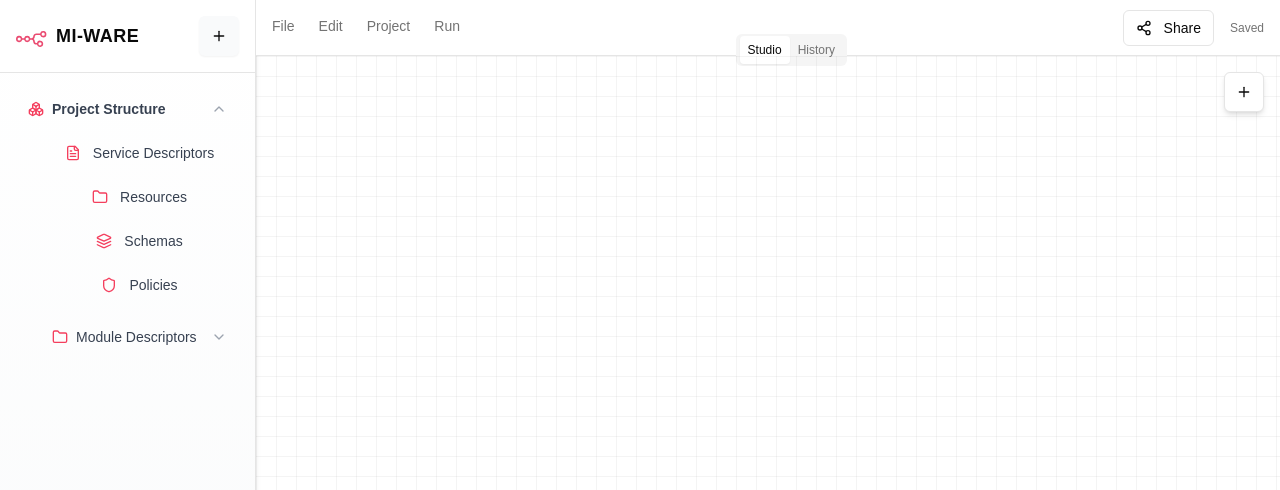
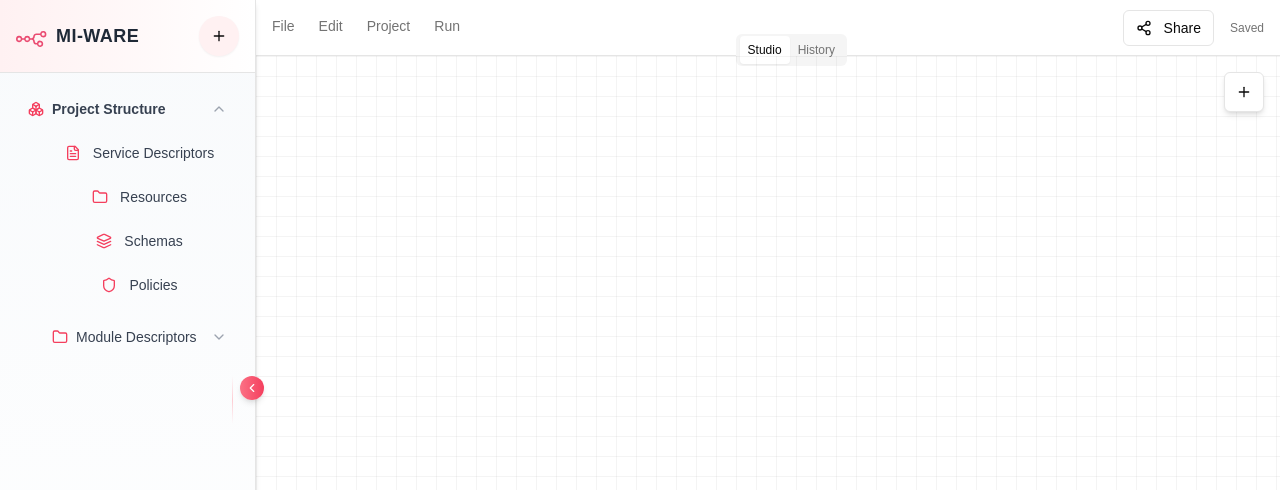
Before and after one commit to iscsteam/MIware_ui-ux, a Next.js app: page / in a window 1280 px wide. Shown: the top 490 px of the page. Built offline with nearby package versions, Linux system fonts and the light colour scheme.

Commit message:
sidebar-ui-modifications

```diff
--- a/components/workflow/node-palette.tsx
+++ b/components/workflow/node-palette.tsx
@@ -1,154 +1,47 @@
-// // // // node-palette.tsx(sidebar.tsx)
-// import { useState } from "react";
-// import {HelpCircle,Home,Plus,ChevronDown,} from "lucide-react";
-// import { Button } from "@/components/ui/button";
-// import {Collapsible,CollapsibleContent,CollapsibleTrigger,} from "@/components/ui/collapsible";
-// import {Tooltip,TooltipProvider,TooltipTrigger,} from "@/components/ui/tooltip";
-
-// export function NodePalette() {
-//   const [isHelpOpen, setIsHelpOpen] = useState(false);
-
-//   return (
-//     <div className="w-64 border-r bg-gradient-to-b from-background to-gray-50 flex flex-col h-full shadow-md">
-//       {/* MI-WARE logo and plus button in sidebar header */}
-//       <div className="flex items-center justify-between p-4 border-b bg-white">
-//         <TooltipProvider>
-//           <Tooltip>
-//             <TooltipTrigger asChild>
-//               <div className="flex items-center gap-2">
-//                 <svg
-//                   xmlns="http://www.w3.org/2000/svg"
-//                   width="32"
-//                   height="30"
-//                   className="_logo_1x25c_123"
-//                 >
-//                   <path
-//                     fill="#EA4B71"
-//                     fillRule="evenodd"
-//                     d="M27.2 16.4a3.2 3.2 0 0 1-3.1-2.4h-3.667a1.6 1.6 0 0 0-1.578 1.337l-.132.79A3.2 3.2 0 0 1 17.683 18a3.2 3.2 0 0 1 1.04 1.874l.132.789A1.6 1.6 0 0 0 20.433 22h.468a3.201 3.201 0 0 1 6.299.8 3.2 3.2 0 0 1-6.3.8h-.467a3.2 3.2 0 0 1-3.156-2.674l-.132-.789a1.6 1.6 0 0 0-1.578-1.337h-1.268a3.201 3.201 0 0 1-6.198 0H6.299A3.201 3.201 0 0 1 0 18a3.2 3.2 0 0 1 6.3-.8h1.8a3.201 3.201 0 0 1 6.2 0h1.267a1.6 1.6 0 0 0 1.578-1.337l.132-.79a3.2 3.2 0 0 1 3.156-2.673h3.668a3.201 3.201 0 0 1 6.299.8 3.2 3.2 0 0 1-3.2 3.2m0-1.6a1.6 1.6 0 1 0 0-3.2 1.6 1.6 0 0 0 0 3.2m-24 4.8a1.6 1.6 0 1 0 0-3.2 1.6 1.6 0 0 0 0 3.2m9.6-1.6a1.6 1.6 0 1 1-3.2 0 1.6 1.6 0 0 1 3.2 0m12.8 4.8a1.6 1.6 0 1 1-3.2 0 1.6 1.6 0 0 1 3.2 0"
-//                     clipRule="evenodd"
-//                   />
-//                 </svg>
-//                 <span className="font-bold text-lg text-black-600 tracking-wide">
-//                   MI-WARE
-//                 </span>
-//               </div>
-//             </TooltipTrigger>
-//           </Tooltip>
-//         </TooltipProvider>
-
-//         <TooltipProvider>
-//           <Tooltip>
-//             <TooltipTrigger asChild>
-//               <Button
-//                 size="icon"
-//                 variant="ghost"
-//                 className=" bg-gray-50 hover:bg-rose-50 hover:text-rose-600 transition-all duration-200 shadow-sm"
-//               >
-//                 <Plus className="h-5 w-5" />
-//               </Button>
-//             </TooltipTrigger>
-//           </Tooltip>
-//         </TooltipProvider>
-//       </div>
-
-//       <div className="flex-grow overflow-y-auto">
-//         {/* Navigation Section */}
-//         <div className="pt-4 pb-2 px-3">
-//           <Button
-//             variant="ghost"
-//             className="w-full flex items-center gap-3 px-4 py-3 text-gray-700 hover:bg-white hover:shadow-sm rounded-lg transition-all duration-200 mb-1"
-//           >
-//             <Home className="h-5 w-5 text-rose-500" />
-//             <span className="font-medium">Overview</span>
-//           </Button>
-//         </div>
-//       </div>
-
-//       {/* Help button at the bottom of sidebar */}
-//       <div className="border-t bg-white mt-auto">
-//         <Collapsible open={isHelpOpen} onOpenChange={setIsHelpOpen}>
-//           <CollapsibleTrigger asChild>
-//             <Button
-//               variant="ghost"
-//               className="w-full flex items-center justify-between px-5 py-4 text-gray-700 hover:bg-gray-50 transition-colors duration-200"
-//             >
-//               <div className="flex items-center gap-3">
-//                 <HelpCircle className="h-5 w-5 text-amber-500" />
-//                 <span className="font-medium">Help & Support</span>
-//               </div>
-//               <ChevronDown
-//                 className={`h-4 w-4 text-gray-400 transition-transform duration-200 ${
-//                   isHelpOpen ? "rotate-180" : ""
-//                 }`}
-//               />
-//             </Button>
-//           </CollapsibleTrigger>
-//           <CollapsibleContent className="animate-slide-down">
-//             <div className="px-3 py-2 bg-gray-50 text-sm text-gray-600 space-y-1">
-//               <Button
-//                 variant="ghost"
-//                 className="w-full justify-start text-left pl-10 py-2 hover:bg-white hover:shadow-sm rounded-lg transition-all duration-200"
-//               >
-//                 Documentation
-//               </Button>
-//               <Button
-//                 variant="ghost"
-//                 className="w-full justify-start text-left pl-10 py-2 hover:bg-white hover:shadow-sm rounded-lg transition-all duration-200 text-rose-500 font-medium"
-//               >
-//                 Contact Support
-//               </Button>
-//             </div>
-//           </CollapsibleContent>
-//         </Collapsible>
-//       </div>
-//     </div>
-//   );
-// }
-import { useState } from "react";
-import {
-  HelpCircle,
-  Plus,
-  ChevronDown,
-  FileText,
-  Folder,
-  Layers,
-  Shield,
-  Settings,
-  Plug,
-  Puzzle,
-  Variable,
-  Boxes,
-} from "lucide-react";
+// // // // // // node-palette.tsx(sidebar.tsx)
+import { useState, useEffect } from "react";
+import {HelpCircle, Plus, ChevronDown, FileText, Folder, Layers,Shield, Settings, Plug, Puzzle, Variable, Boxes} from "lucide-react";
 import { Button } from "@/components/ui/button";
-import {
-  Collapsible,
-  CollapsibleContent,
-  CollapsibleTrigger,
-} from "@/components/ui/collapsible";
-import {
-  Tooltip,
-  TooltipProvider,
-  TooltipTrigger,
-} from "@/components/ui/tooltip";
+import {Collapsible,CollapsibleContent,CollapsibleTrigger,} from "@/components/ui/collapsible";
+import {Tooltip,TooltipProvider,TooltipTrigger,TooltipContent,} from "@/components/ui/tooltip";
+import { cn } from "@/lib/utils";
 
 export function NodePalette() {
   const [isHelpOpen, setIsHelpOpen] = useState(false);
   const [isSampleOpen, setIsSampleOpen] = useState(true);
   const [isModuleOpen, setIsModuleOpen] = useState(false);
+  const [isCollapsed, setIsCollapsed] = useState(false);
+
+  // Auto-close all sections when sidebar collapses
+  useEffect(() => {
+    if (isCollapsed) {
+      setIsHelpOpen(false);
+      setIsModuleOpen(false);
+    }
+  }, [isCollapsed]);
+
+  const handleCollapse = () => {
+    setIsCollapsed(!isCollapsed);
+  };
 
   return (
-    <div className="w-64 border-r bg-gradient-to-b from-background to-gray-50 flex flex-col h-full shadow-md">
+    <div className="relative h-full">
+      <div
+        className={cn(
+          "border-r bg-gradient-to-b from-slate-50 to-white flex flex-col h-full shadow-md transition-all duration-300 overflow-hidden",
+          isCollapsed ? "w-16" : "w-64"
+        )}
+      >
         {/* Header */}
-      <div className="flex items-center justify-between p-4 border-b bg-white">
+        <div className="flex items-center justify-between p-4 border-b bg-gradient-to-r from-rose-50 to-white">
           <TooltipProvider>
             <Tooltip>
               <TooltipTrigger asChild>
-              <div className="flex items-center gap-2">
+                <div className={cn("flex items-center gap-2", isCollapsed && "justify-center")}>
                   <svg
                     xmlns="http://www.w3.org/2000/svg"
-                  width="32"
-                  height="30"
+                    width={isCollapsed ? "24" : "32"}
+                    height={isCollapsed ? "22" : "30"}
                     className="_logo_1x25c_123"
                   >
                     <path
@@ -158,49 +51,75 @@ export function NodePalette() {
                       clipRule="evenodd"
                     />
                   </svg>
-                <span className="font-bold text-lg text-black-600 tracking-wide">
+                  {!isCollapsed && (
+                    <span className="font-bold text-lg text-gray-800 tracking-wide">
                       MI-WARE
                     </span>
+                  )}
                 </div>
               </TooltipTrigger>
+              <TooltipContent side="right" sideOffset={5}>
+                {isCollapsed ? "MI-WARE" : ""}
+              </TooltipContent>
             </Tooltip>
           </TooltipProvider>
 
+          {!isCollapsed ? (
             <TooltipProvider>
               <Tooltip>
                 <TooltipTrigger asChild>
                   <Button
                     size="icon"
                     variant="ghost"
-                className=" bg-gray-50 hover:bg-rose-50 hover:text-rose-600 transition-all duration-200 shadow-sm"
+                    className="bg-rose-50 hover:bg-rose-100 hover:text-rose-600 transition-all duration-200 shadow-sm rounded-full"
                   >
                     <Plus className="h-5 w-5" />
                   </Button>
                 </TooltipTrigger>
+                <TooltipContent side="right" sideOffset={5}>
+                  Add New Item
+                </TooltipContent>
               </Tooltip>
             </TooltipProvider>
+          ) : null}
         </div>
 
-      {/* Sidebar Body */}
-      <div className="flex-grow overflow-y-auto">
+        {/* Sidebar Body - Custom scrollbar styles */}
+        <div className="flex-grow overflow-auto scrollbar-thin scrollbar-thumb-rose-200 scrollbar-track-transparent hover:scrollbar-thumb-rose-300">
           <div className="pt-4 pb-2 px-3 space-y-1">
+            {/* Project Structure Button */}
+            <TooltipProvider>
+              <Tooltip>
+                <TooltipTrigger asChild>
                   <Button
                     variant="ghost"
-            onClick={() => setIsSampleOpen(!isSampleOpen)}
-            className="w-full flex items-center justify-between px-4 py-2 text-gray-700 hover:bg-white hover:shadow-sm rounded-lg transition-all duration-200 font-semibold"
+                    onClick={() => !isCollapsed && setIsSampleOpen(!isSampleOpen)}
+                    className={cn(
+                      "w-full flex items-center justify-between px-4 py-2 text-gray-700 hover:bg-rose-50 hover:text-rose-600 hover:shadow-sm rounded-lg transition-all duration-200 font-semibold",
+                      isCollapsed && "justify-center px-2"
+                    )}
                   >
                     <span className="flex items-center gap-2">
                       <Boxes className="h-4 w-4 text-rose-500" />
-            Project Structure
+                      {!isCollapsed && "Project Structure"}
                     </span>
+                    {!isCollapsed && (
                       <ChevronDown
                         className={`h-4 w-4 text-gray-400 transition-transform duration-200 ${
                           isSampleOpen ? "rotate-180" : ""
                         }`}
                       />
+                    )}
                   </Button>
+                </TooltipTrigger>
+                <TooltipContent side="right" sideOffset={5}>
+                  {isCollapsed ? "Project Structure" : ""}
+                </TooltipContent>
+              </Tooltip>
+            </TooltipProvider>
 
-          {isSampleOpen && (
+            {/* Project Structure Items */}
+            {!isCollapsed && isSampleOpen && (
               <div className="pl-6 space-y-1">
                 {[
                   { label: "Service Descriptors", icon: FileText },
@@ -211,7 +130,7 @@ export function NodePalette() {
                   <Button
                     key={idx}
                     variant="ghost"
-                  className="w-full flex items-center gap-3 px-4 py-1 text-gray-700 hover:bg-white hover:shadow-sm rounded-lg"
+                    className="w-full flex items-center gap-3 px-4 py-1 text-gray-700 hover:bg-rose-50 hover:text-rose-600 hover:shadow-sm rounded-lg"
                   >
                     <item.icon className="h-4 w-4 text-rose-500" />
                     {item.label}
@@ -223,7 +142,7 @@ export function NodePalette() {
                   <Button
                     variant="ghost"
                     onClick={() => setIsModuleOpen(!isModuleOpen)}
-                  className="w-full flex items-center justify-between px-4 py-2 text-gray-700 hover:bg-white hover:shadow-sm rounded-lg font-medium"
+                    className="w-full flex items-center justify-between px-4 py-2 text-gray-700 hover:bg-rose-50 hover:text-rose-600 hover:shadow-sm rounded-lg font-medium"
                   >
                     <span className="flex items-center gap-2">
                       <Folder className="h-4 w-4 text-rose-500" />
@@ -247,7 +166,7 @@ export function NodePalette() {
                         <Button
                           key={idx}
                           variant="ghost"
-                        className="w-full flex items-center gap-3 px-4 py-1 text-gray-700 hover:bg-white hover:shadow-sm rounded-lg"
+                          className="w-full flex items-center gap-3 px-4 py-1 text-gray-700 hover:bg-rose-50 hover:text-rose-600 hover:shadow-sm rounded-lg"
                         >
                           <item.icon className="h-4 w-4 text-rose-500" />
                           {item.label}
@@ -263,11 +182,28 @@ export function NodePalette() {
 
         {/* Help Section */}
         <div className="border-t bg-white mt-auto">
+          {isCollapsed ? (
+            <TooltipProvider>
+              <Tooltip>
+                <TooltipTrigger asChild>
+                  <Button
+                    variant="ghost"
+                    className="w-full flex items-center justify-center px-2 py-4 text-gray-700 hover:bg-amber-50 hover:text-amber-500 transition-colors duration-200"
+                  >
+                    <HelpCircle className="h-5 w-5 text-amber-500" />
+                  </Button>
+                </TooltipTrigger>
+                <TooltipContent side="right" sideOffset={5}>
+                  Help & Support
+                </TooltipContent>
+              </Tooltip>
+            </TooltipProvider>
+          ) : (
             <Collapsible open={isHelpOpen} onOpenChange={setIsHelpOpen}>
               <CollapsibleTrigger asChild>
                 <Button
                   variant="ghost"
-              className="w-full flex items-center justify-between px-5 py-4 text-gray-700 hover:bg-gray-50 transition-colors duration-200"
+                  className="w-full flex items-center justify-between px-5 py-4 text-gray-700 hover:bg-amber-50 hover:text-amber-600 transition-colors duration-200"
                 >
                   <div className="flex items-center gap-3">
                     <HelpCircle className="h-5 w-5 text-amber-500" />
@@ -281,7 +217,7 @@ export function NodePalette() {
                 </Button>
               </CollapsibleTrigger>
               <CollapsibleContent className="animate-slide-down">
-            <div className="px-3 py-2 bg-gray-50 text-sm text-gray-600 space-y-1">
+                <div className="px-3 py-2 bg-amber-50 bg-opacity-30 text-sm text-gray-600 space-y-1">
                   <Button
                     variant="ghost"
                     className="w-full justify-start text-left pl-10 py-2 hover:bg-white hover:shadow-sm rounded-lg"
@@ -297,6 +233,55 @@ export function NodePalette() {
                 </div>
               </CollapsibleContent>
             </Collapsible>
+          )}
+        </div>
+      </div>
+
+      {/* Stylish Collapse Element - Not a button */}
+      <div
+        onClick={handleCollapse}
+        className={cn(
+          "absolute top-1/2 transform -translate-y-1/2 h-20 flex items-center cursor-pointer z-10 transition-all duration-300",
+          isCollapsed ? "right-0" : "right-0"
+        )}
+      >
+        <div className="relative">
+          {/* Decorative vertical line */}
+          <div className="absolute top-0 left-0 bottom-0 w-px bg-gradient-to-b from-transparent via-rose-200 to-transparent"></div>
+
+          {/* Circle toggle */}
+          <div className="flex items-center justify-center w-6 h-6 bg-gradient-to-r from-rose-400 to-rose-500 rounded-full shadow-md transform translate-x-2 hover:from-rose-500 hover:to-rose-600 transition-all duration-200">
+            <svg
+              xmlns="http://www.w3.org/2000/svg"
+              width="14"
+              height="14"
+              viewBox="0 0 24 24"
+              fill="none"
+              stroke="currentColor"
+              strokeWidth="2"
+              strokeLinecap="round"
+              strokeLinejoin="round"
+              className={cn(
+                "text-white transition-transform duration-300",
+                isCollapsed ? "rotate-180" : ""
+              )}
+            >
+              <polyline points="15 18 9 12 15 6" />
+            </svg>
+          </div>
+
+          {/* Tooltip */}
+          <TooltipProvider>
+            <Tooltip>
+              <TooltipTrigger asChild>
+                <div className="w-6 h-6"></div>
+              </TooltipTrigger>
+              <TooltipContent side="right" sideOffset={10} className="bg-rose-500 text-white border-rose-600">
+                {isCollapsed ? "Expand Sidebar" : "Collapse Sidebar"}
+              </TooltipContent>
+            </Tooltip>
+          </TooltipProvider>
+        </div>
       </div>
     </div>
   );
```
Also changed, not shown: app/page.tsx (+45 -2 lines). Lines whose indentation alone changed are shown as unchanged.
